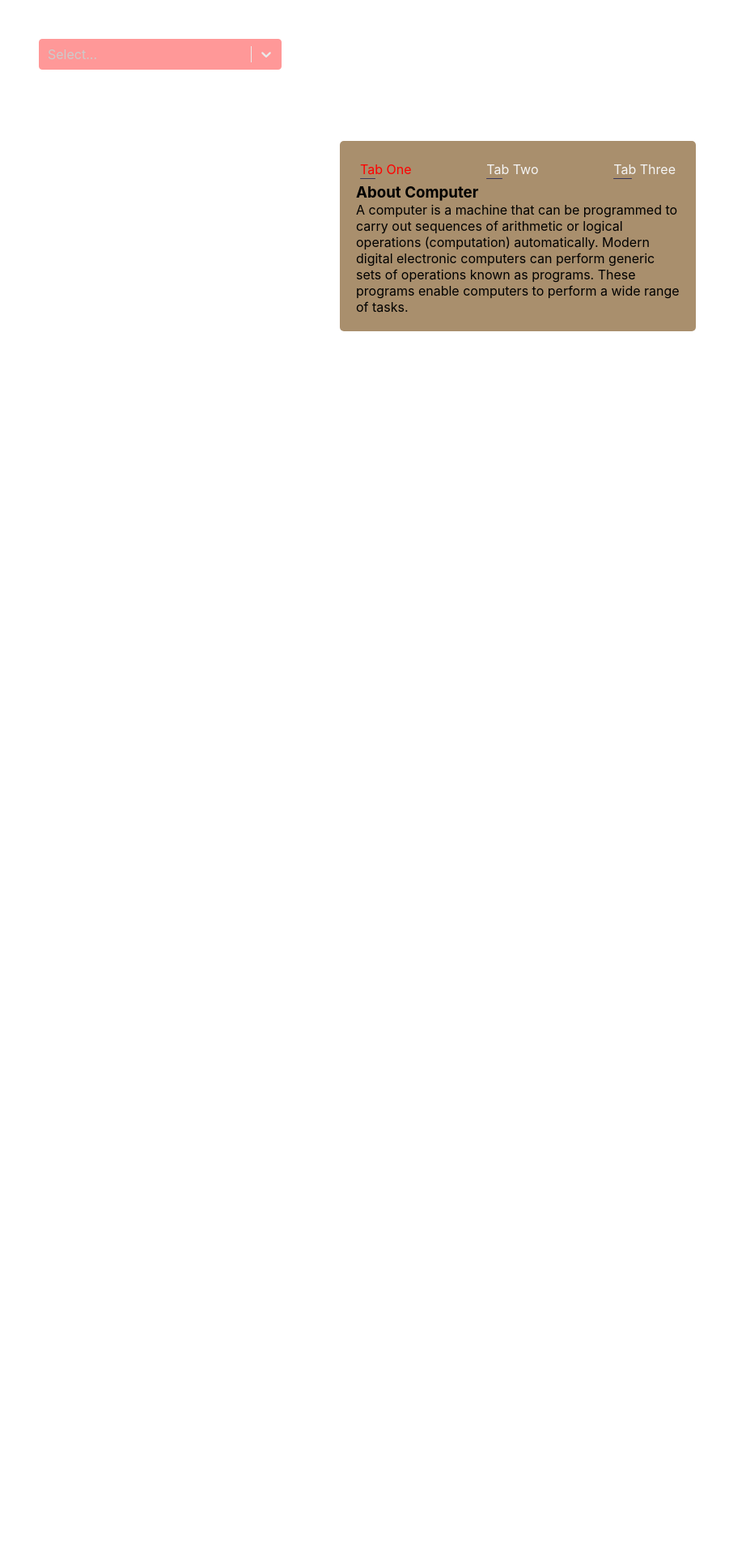
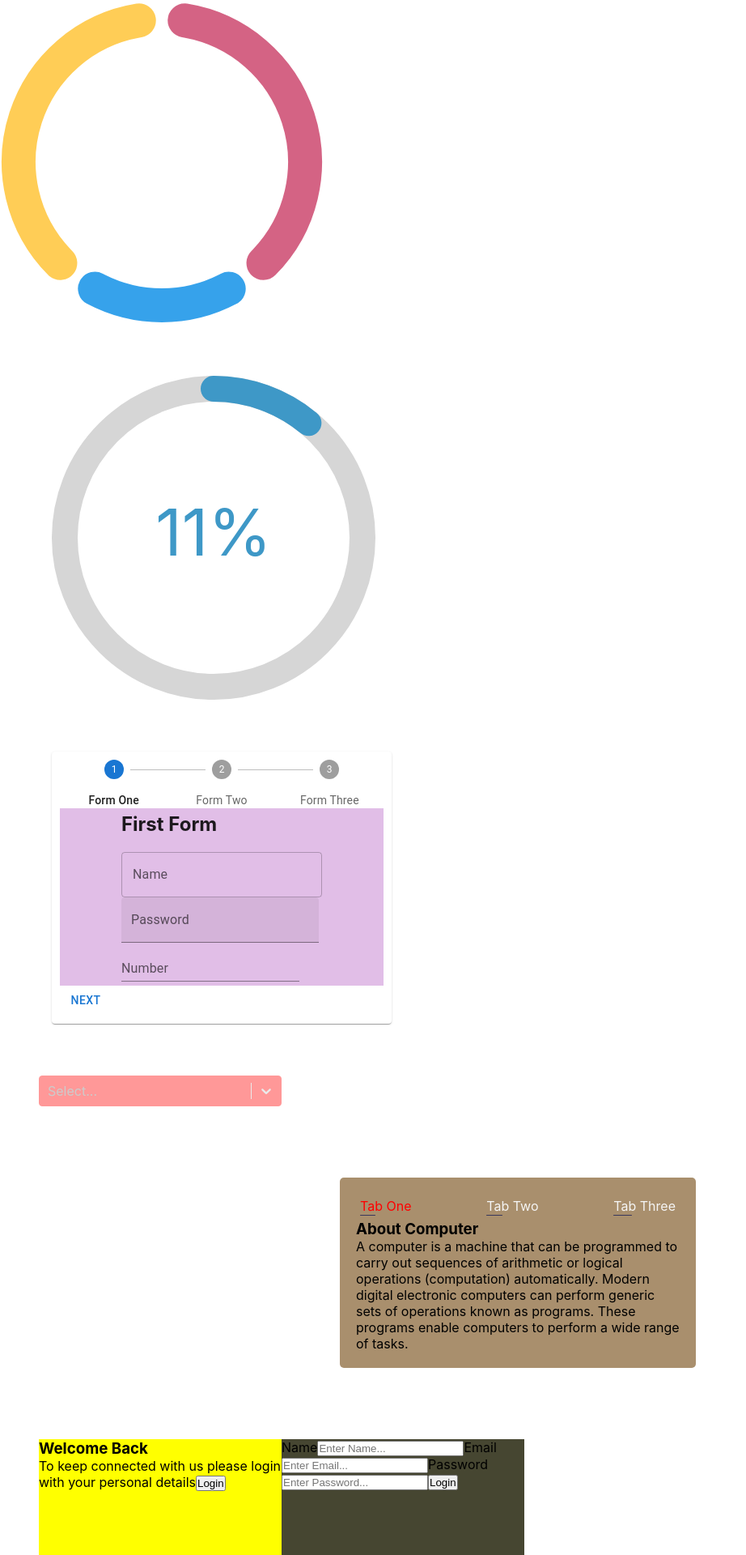
Before and after one commit to Kharel-ranjan11/NiteshTAsk, a React (Create React App) app: page / in a window 1280 px wide. Shown: the top 1920 px of the page at 81% size, without its empty margins (0-922 px from the left). Before the commit the page ends 897 px from the top, so only its background shows below. Built offline with nearby package versions, Linux system fonts and the light colour scheme.

Commit message:
updated files

```diff
--- a/package.json
+++ b/package.json
@@ -3,11 +3,17 @@
   "version": "0.1.0",
   "private": true,
   "dependencies": {
+    "@emotion/react": "^11.10.6",
+    "@emotion/styled": "^11.10.6",
+    "@mui/material": "^5.11.15",
     "@testing-library/jest-dom": "^5.16.5",
     "@testing-library/react": "^13.4.0",
     "@testing-library/user-event": "^13.5.0",
+    "chart.js": "^4.2.1",
     "chroma-js": "^2.4.2",
     "react": "^18.2.0",
+    "react-chartjs-2": "^5.2.0",
+    "react-circular-progressbar": "^2.1.0",
     "react-dom": "^18.2.0",
     "react-player": "^2.12.0",
     "react-scripts": "5.0.1",
--- a/src/App.css
+++ b/src/App.css
@@ -53,5 +53,34 @@ section {
 .player {
   display: flex;
   justify-content: center;
-  margin: 4rem;
+  margin: 4rem ;
+  background-color: rgba(19, 18, 17, 0.251);
 }
+/* ================Form css======================================= */
+.form {
+  background-color: rgba(171, 222, 231, 0.819);
+  margin: 3rem;
+  position: relative;
+  width: 600px;
+  height: 200px;
+}
+.content {
+  background-color: yellow;
+  position: absolute;
+  left: 0;
+  width: 300px;
+  height: 100%;
+}
+.Forms {
+  background-color: rgb(70, 70, 49);
+  position: absolute;
+  right: 0;
+  width: 300px;
+  height: 100%;
+}
+.left {
+  left: 0;
+}
+.right {
+  right: 0;
+}
--- a/src/App.js
+++ b/src/App.js
@@ -1,8 +1,33 @@
+import Box from '@mui/material/Box'
+import Button from '@mui/material/Button'
+import Modal from '@mui/material/Modal'
+import { useState } from 'react'
 import ReactPlayer from 'react-player/youtube'
 import CreatableSelect from 'react-select/creatable'
 import './App.css'
-import { useState } from 'react'
+import { ChartS } from './components/Chart'
+import { ProgressBar } from './components/Progress'
+import { FormStep } from './components/Formstep'
+// import ReactPlayer from 'react-player'
+const style = {
+  position: 'absolute',
+  top: '50%',
+  left: '50%',
+  transform: 'translate(-50%, -50%)',
+  width: 400,
+  bgcolor: 'background.paper',
+  border: '2px solid #000',
+  boxShadow: 24,
+  p: 4
+}
 const App = () => {
+  const [open, setOpen] = useState(false)
+  const handleOpen = () => setOpen(true)
+  const handleClose = () => setOpen(false)
+  // =======For Login and  sing UP form=====================================
+  const [Bool, setBool] = useState(false)
+  console.log(Bool)
+  // =======================================================================
   const [index, setIndex] = useState(0)
   const options = [
     { value: 'jack', label: 'Jack', color: '#FF8B00' },
@@ -85,6 +110,9 @@ const App = () => {
   // console.log(colorStyles)
   return (
     <>
+      <ChartS />
+      <ProgressBar />
+      <FormStep />
       <div style={{ width: '300px', margin: '3rem' }}>
         <CreatableSelect
           options={options}
@@ -96,7 +124,6 @@ const App = () => {
         />
       </div>
       <br /> <br />
-
       <section>
         <div className='tabs'>
           <div className='tabList'>
@@ -154,9 +181,74 @@ const App = () => {
           </div>
         </div>
       </section>
-      <div className='player'>
-        <ReactPlayer url='https://www.youtube.com/watch?v=hp_-RlwNg04' volume={0.5} />
+      {/* <div className='player'>
+        <ReactPlayer
+          url='https://www.youtube.com/watch?v=hp_-RlwNg04'
+          volume={0.5}
+        />
+      </div> */}
+      <br /> <br />
+      {/* =================================================================================================== */}
+      {/* =================================================================================================== */}
+      {/* < Login Form > */}
+      {/* =================================================================================================== */}
+      {/* =================================================================================================== */}
+      <div className='form'>
+        <div>
+          <div className={Bool ? 'content' : 'content'}>
+            <h3>Welcome Back</h3>
+            <span>
+              To keep connected with us please login with your personal details
+            </span>
+            <button onClick={() => setBool(!Bool)}>Login</button>
+          </div>
+
+          <div className='Forms'>
+            <form autoComplete='off' method='get'>
+              <label htmlFor='name'>Name</label>
+              <input
+                type='text'
+                name='name'
+                id='name'
+                placeholder='Enter Name...'
+              />
+              <label htmlFor='Email'>Email</label>
+              <input
+                type='email'
+                name='email'
+                id='email'
+                placeholder='Enter Email...'
+              />
+              <label htmlFor='Password'>Password</label>
+              <input
+                type='password'
+                name='password'
+                id='password'
+                placeholder='Enter Password...'
+              />
+              <input type='submit' value='Login' />
+            </form>
+          </div>
+        </div>
       </div>
+      <br />
+      <br />
+      <Button onClick={handleOpen}>Play Video</Button>
+      <Modal
+        sx={{ background: 'pink' }}
+        open={open}
+        onClose={handleClose}
+        aria-labelledby='modal-modal-title'
+        aria-describedby='modal-modal-description'
+      >
+        <Box>
+          <ReactPlayer
+            style={{ background: 'red', width: '30px' }}
+            url='https://www.youtube.com/watch?v=hp_-RlwNg04'
+            volume={0.5}
+          />
+        </Box>
+      </Modal>
     </>
   )
 }
--- /dev/null
+++ b/src/components/Chart.jsx
@@ -0,0 +1,42 @@
+import { ArcElement, Chart, Tooltip, Legend } from 'chart.js'
+import React from 'react'
+import { Doughnut } from 'react-chartjs-2'
+Chart.register(ArcElement, Tooltip)
+
+const config = {
+  data: {
+    // labels: ['Red', 'Blue', 'Yellow'],
+    datasets: [
+      {
+        label: 'My First Dataset',
+        data: [100, 50, 100],
+        backgroundColor: [
+          'rgb(212, 99, 132)',
+          'rgb(54, 162, 235)',
+          'rgb(255, 205, 86)'
+        ],
+        hoverOffset: 4,
+        borderRadius: 30,
+        spacing: 10,
+        hoverBackgroundColor: 'black',
+        hoverBorderJoinStyle: 'bevel'
+      }
+    ]
+  },
+  options: {
+    cutout: 150,
+    rotation: 360, //rotating chart at specific degree i.e. 50deg ,60 ......360deg
+    circumference: 360, //Sweep to allow arcs to cove 0 .......360deg
+    animateRotate: false
+  }
+}
+
+export const ChartS = () => {
+  return (
+    <>
+      <div className='chart' style={{ width: '400px' }}>
+        <Doughnut {...config}></Doughnut>
+      </div>
+    </>
+  )
+}
--- /dev/null
+++ b/src/components/FormFirstStep.jsx
@@ -0,0 +1,33 @@
+import { TextField } from '@mui/material'
+import React from 'react'
+
+export const FormFirstStep = () => {
+  return (
+    <div style={{padding:'5px'}}>
+      <h2>First Form</h2>
+      <br />
+      <TextField
+        id='outlined-basic'
+        label='Name'
+        variant='outlined'
+        placeholder='Enter Name....'
+      />
+      <br />
+      <TextField
+        id='filled-basic'
+        label='Password'
+        type='password'
+        variant='filled'
+        placeholder='Enter PAssword....'
+      />
+      <br />
+      <TextField
+        id='standard-basic'
+        label='Number'
+        type='number'
+        variant='standard'
+        placeholder='Enter Number....'
+      />
+    </div>
+  )
+}
--- /dev/null
+++ b/src/components/FormSecondStep.jsx
@@ -0,0 +1,30 @@
+import React from 'react'
+import { TextField } from '@mui/material'
+
+export const FormSecondStep = () => {
+  return (
+    <div style={{padding:'5px'}}>
+      <h2>Second Form</h2>
+      <TextField
+        id='outlined-basic'
+        label='Name'
+        variant='outlined'
+        placeholder='Enter Name....'
+      /> <br />
+      <TextField
+        id='filled-basic'
+        label='Password'
+        type='password'
+        variant='filled'
+        placeholder='Enter PAssword....'
+      /><br />
+      <TextField
+        id='standard-basic'
+        label='Number'
+        type='number'
+        variant='standard'
+        placeholder='Enter Number....'
+      />
+    </div>
+  )
+}
--- /dev/null
+++ b/src/components/FormThirdStep.jsx
@@ -0,0 +1,34 @@
+import React from 'react'
+import { TextField } from '@mui/material'
+
+export const FormThirdStep = () => {
+  return (
+    <>
+      <div style={{ padding: '5px' }}>
+        <h2>Third Form</h2>
+        <TextField
+          id='outlined-basic'
+          label='Name'
+          variant='outlined'
+          placeholder='Enter Name....'
+        />
+        <br />
+        <TextField
+          id='filled-basic'
+          label='Password'
+          type='password'
+          variant='filled'
+          placeholder='Enter PAssword....'
+        />{' '}
+        <br />
+        <TextField
+          id='standard-basic'
+          label='Number'
+          type='number'
+          variant='standard'
+          placeholder='Enter Number....'
+        />
+      </div>
+    </>
+  )
+}
--- /dev/null
+++ b/src/components/Formstep.jsx
@@ -0,0 +1,52 @@
+import React, { useState } from 'react'
+import Box from '@mui/material/Box'
+import Stepper from '@mui/material/Stepper'
+import Step from '@mui/material/Step'
+import StepLabel from '@mui/material/StepLabel'
+import { Button, Paper } from '@mui/material'
+import { FormFirstStep } from './FormFirstStep'
+import { FormSecondStep } from './FormSecondStep'
+import { FormThirdStep } from './FormThirdStep'
+
+const steps = ['Form One', 'Form Two', 'Form Three']
+
+export const FormStep = () => {
+  const [number, setNumber] = useState(0)
+  function getForm () {
+    switch (number) {
+      case 0:
+        return <FormFirstStep />
+      case 1:
+        return <FormSecondStep />
+      case 2:
+        return <FormThirdStep />
+
+      default:
+    }
+  }
+  return (
+    <>
+      <Paper sx={{ width: '400px', margin: '4rem', padding: '10px' }}>
+        <Box sx={{ width: '100%' }}>
+          <Stepper activeStep={number} alternativeLabel>
+            {steps.map(label => (
+              <Step key={label}>
+                <StepLabel>{label}</StepLabel>
+              </Step>
+            ))}
+          </Stepper>
+        </Box>
+        <div style={{background:'#e1bee7',display:'grid',justifyContent:'center'}}>{getForm()}</div>
+        <Button
+          onClick={() => setNumber(prev => prev + 1)}
+          disabled={steps.length <= number}
+        >
+          Next
+        </Button>
+        {steps.length <= number && (
+          <Button onClick={() => setNumber(0)}>Reset</Button>
+        )}
+      </Paper>
+    </>
+  )
+}
--- /dev/null
+++ b/src/components/Progress.jsx
@@ -0,0 +1,19 @@
+import React from 'react'
+import { CircularProgressbar, buildStyles } from 'react-circular-progressbar'
+import 'react-circular-progressbar/dist/styles.css'
+
+export const ProgressBar = () => {
+  const percentage = 11
+  return (
+    <>
+      <div className='circularProgressBar' style={{ width: '400px',margin:'4rem' }}>
+        <CircularProgressbar
+          styles={buildStyles({ rotation: 40,pathTransitionDuration: 3 })}
+          value={percentage}
+          text={`${percentage}%`}
+        />
+
+      </div>
+    </>
+  )
+}
```
Also changed, not shown: 1 other file (tests, documents, lock files or other folders).
